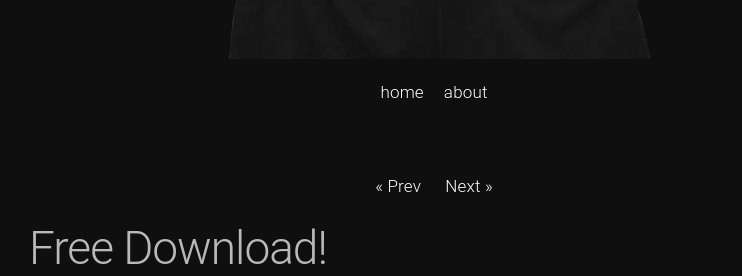
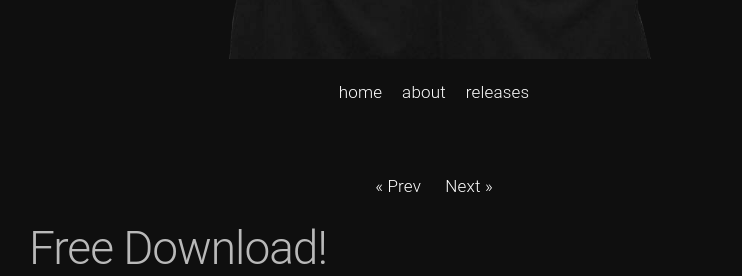
Before and after one commit to DanBennettUK/djriko, a Jekyll site: the page built from _posts/2016-01-01-riko-power.markdown, in a window 1280 px wide. Shown: the part 778-1054 px from the top of the page, without its empty margins (206-948 px from the left). Built offline with Jekyll 4.4.1, drawn with Linux system fonts in a browser that asks for light colours; nearby versions of some CDN libraries.

Commit message:
Update header.html

```diff
--- a/_includes/header.html
+++ b/_includes/header.html
@@ -5,6 +5,7 @@
     <ul>
       <li class="nav-item"><a href="{{ site.baseurl }}/">home</a></li>
       <li class="nav-item"><a href="{{ site.baseurl }}/about/">about</a></li>
+      <li class="nav-item"><a href="{{ site.baseurl }}/releases/">releases</a></li>
     </ul>
   </nav>
 
```
